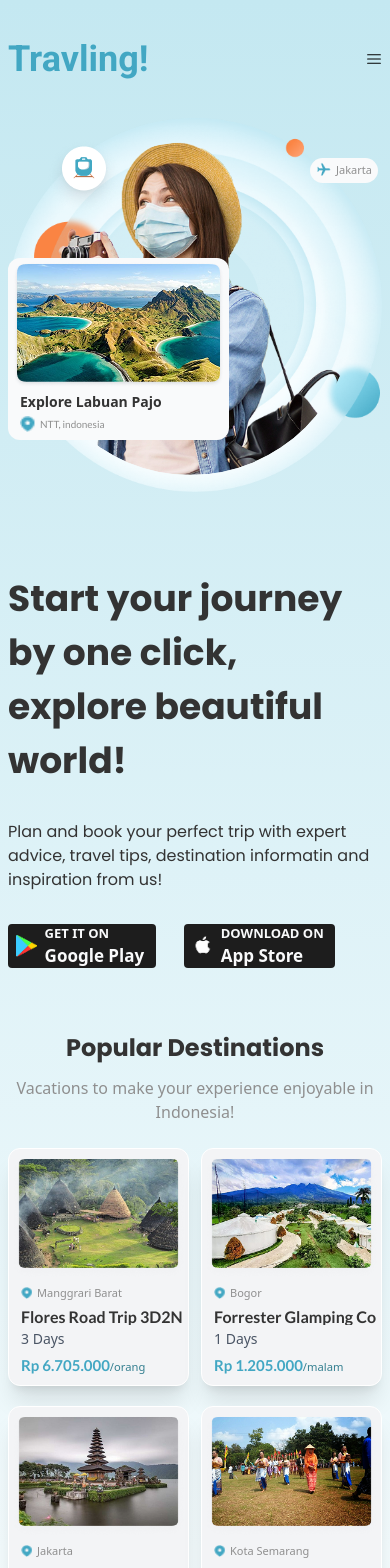
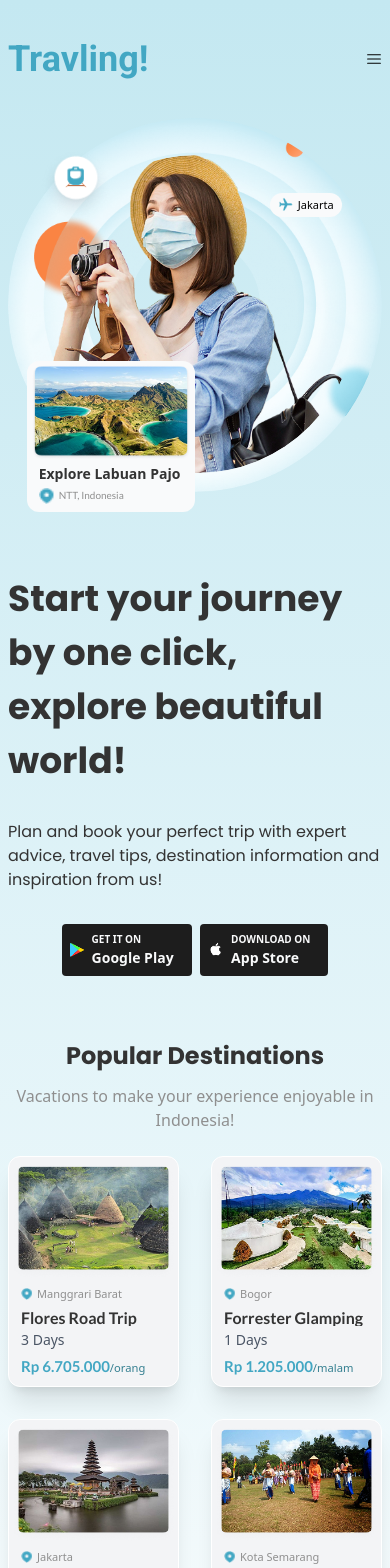
Before and after one commit to SanjilaGangaju/Landing-Page, a React (Vite) app: page / in a window 390 px wide. Shown: the top 1568 px of the page. Built offline with nearby package versions, Linux system fonts and the light colour scheme.

Commit message:
complete responsiveness

```diff
--- a/src/components/Destinations/Destinations.jsx
+++ b/src/components/Destinations/Destinations.jsx
@@ -4,14 +4,14 @@ import destinations from "./destination_detail"
 const Destinations = () => {
   return (
     <section>
-    <div className='wrapper lg:py-[5rem] py-[2rem] lg:px-12 px-2 flex flex-col gap-6'>
+    <div className='wrapper lg:py-[5rem] py-[2rem] lg:px-12 px-2 flex flex-col items-center justify-center gap-6'>
         <div className='flex flex-col items-center gap-3'>
              <h2 className='title font-bold font-[poppins] text-2xl lg:text-6xl text-center'>Popular Destinations</h2>
            <p className='small-text text-md lg:text-2xl text-center'>Vacations to make your experience enjoyable in Indonesia!</p>
         </div>
 
 
-      <div className='grid grid-cols-2 md:grid-cols-4 lg:grid-cols-4 items-center justify-center gap-3 gap-y-5'>
+      <div className='grid grid-cols-2  md:grid-cols-3 lg:grid-cols-4 items-center justify-center gap-8 gap-y-8'>
               {destinations.map(item=>(<Cards key={item.title} img={item.img} w="large" location={item.location} per={item.per} duration={item.duration} price={item.price}
               title={item.title}></Cards>))}
 
--- a/src/components/Header/Header.jsx
+++ b/src/components/Header/Header.jsx
@@ -13,7 +13,7 @@ const Header = () => {
             <div className='font-[roboto] text-[36px] 3xl:text-5xl 4xl:text-5xl font-bold text-[#42A7C3]'>
                 Travling!
             </div>
-            <div className='hidden md:flex flex-1 justify-center'>
+            <div className='hidden md:flex lg:flex flex-1 justify-center'>
               <Navbar></Navbar>
             </div>
 
@@ -25,7 +25,7 @@ const Header = () => {
             </div>
 
 
-            <button onClick={()=>sethamOn(!ishamOn)} className='md:hidden lg:hidden'>
+            <button onClick={()=>sethamOn(!ishamOn)} className='md:hidden lg:hidden flex'>
 
              <RxHamburgerMenu ></RxHamburgerMenu>
 
--- a/src/components/Hero/Hero.jsx
+++ b/src/components/Hero/Hero.jsx
@@ -1,72 +1,112 @@
-import React from 'react'
-import Cards from '../Card/Cards'
+import React from "react";
+import Cards from "../Card/Cards";
+
 const Hero = () => {
   return (
     <main>
-        <div className='wrapper grid grid-cols-1 md:grid-cols-2 lg:grid-cols-2   justify-between gap-20 py-[2rem] lg:py-[5rem] px-2 lg:px-12 items-center '>
-             <div className='flex flex-col gap-[32px] w-full sm:order-2 md:order-1 lg:order-1 order-2'>
-            <h1 className='font-[poppins] text-[#333333] font-bold text-[36px]   md:text-[56px] lg:text-[5rem] 3xl:text-4xl 4xl:text-4xl'>Start your journey by one click, explore beautiful world!</h1>
-            <p className='font-[poppins] text-[#333333]  text-[16px] 3xl:text-2xl 4xl:text-2xl'>Plan and book your perfect trip with expert advice, travel tips, destination informatin and inspiration from us!</p>
-            <div className='flex gap-7 lg:gap-10'>
-            <div className='bg-[#1d1d1d] lg:w-1/3  max-h-11 3xl:max-h-20 cursor-pointer flex items-center justify-center gap-2 py-2 px-2 hover:bg-[black] rounded'>
-              <div className='w-1/5'>
-                 <img className="w-full" src="/images/playstoreicon.png"></img>
+      <div className="wrapper grid grid-cols-1 md:grid-cols-2 lg:grid-cols-2 justify-between gap-20 py-[2rem] lg:py-[5rem] px-2 lg:px-12 items-center">
+
+        {/* LEFT SIDE (text + buttons) */}
+        <div className="flex flex-col gap-[32px] w-full sm:order-2 md:order-1 lg:order-1 order-2">
+          <h1 className="font-[poppins] text-[#333333] font-bold text-[36px] md:text-[56px] lg:text-[5rem]">
+            Start your journey by one click, explore beautiful world!
+          </h1>
+          <p className="font-[poppins] text-[#333333] text-[16px] md:text-lg lg:text-xl">
+            Plan and book your perfect trip with expert advice, travel tips,
+            destination information and inspiration from us!
+          </p>
+
+          {/* STORE BUTTONS */}
+          <div className="flex gap-2 lg:gap-5 items-center justify-center">
+            <div className="bg-[#1d1d1d]  cursor-pointer flex items-center justify-center gap-2 py-2 px-2 hover:bg-black rounded">
+              <div className="w-1/7">
+                <img className="w-full" src="/images/playstoreicon.png" />
               </div>
-
-              <div className='flex flex-col w-full '>
-                <span className='text-gray-50 text-[13px] 4xl:text-[25px] font-bold'>GET IT ON</span>
-              <span className='text-gray-50 text-[17px] 4xl:text-[35px] font-bold'>Google Play</span>
+              <div className="flex flex-col w-full">
+                <span className="text-gray-50 text-[10px] md:text-xs font-bold">
+                  GET IT ON
+                </span>
+                <span className="text-gray-50 text-[14px] md:text-lg font-bold">
+                  Google Play
+                </span>
               </div>
+            </div>
+             <div className="bg-[#1d1d1d]  cursor-pointer flex items-center justify-center gap-2 py-2 px-2 hover:bg-black rounded">
+              <div className="w-1/6">
+                <img className="w-full" src="/images/applelogo.png" />
               </div>
-
-            <div className='bg-[#1d1d1d] lg:w-1/3  cursor-pointer flex items-center max-h-11 lg:max-h-20 justify-center hover:bg-[black]  py-2 px-2 gap-2 rounded'>
-              <div className='w-1/5'>
-                 <img className="w-full" src="/images/applelogo.png"></img>
+              <div className="flex flex-col w-full">
+                <span className="text-gray-50 text-[10px] md:text-xs font-bold">
+                  DOWNLOAD ON
+                </span>
+                <span className="text-gray-50 text-[14px] md:text-lg font-bold">
+                  App Store
+                </span>
               </div>
-
-              <div className='flex flex-col w-full'>
-                <span className='text-gray-50 text-[13px] 4xl:text-[25px] font-bold'>DOWNLOAD ON </span>
-              <span className='text-gray-50 text-[17px] 4xl:text-[35px]  font-bold'>App Store</span>
-              </div>
-              </div>
-
             </div>
-        </div>
-        <div className='order-1 md:order-2 lg:order-2 sm:order-1 '>
-
-            <div className='relative w-full lg:flex lg:items-center lg:justify-center '>
-                <img   src="/images/bg.png"></img>
-                <div className='absolute w-[87%] h-[89%] overflow-hidden left-55 lg:left-119 lg:top-1/2 top-46 z-[1]  transform -translate-x-50 -translate-y-40  rounded-full ' >
-                  <img className="rounded-full  w-fit md:h-full lg:h-full h-[100%] object-cover " src="/images/heroimage.png"></img>
-
-                </div>
-                <div className='absolute md:top-59 lg:top-50    top-35 md:-left-7  lg:left-30 left-0  z-[2]'>
-                  <Cards className='absolute z-[20]' w="large" title="Explore Labuan Pajo" img="/images/Rectangle 9.png" location="NTT, indonesia" ></Cards>
-
-                </div>
-                <div className='absolute hidden md:flex md:top-1/3 lg:top-1/3  right-0 top-25 lg:left-150 md:left-70 z-[2]'>
-                          <Cards title="LePirate Hotel" w="large" img="/images/Rectangle 9.png" location="Flores, indonesia"></Cards>
-
-                </div>
-                <div className='absolute top-5 lg:left-1/3 left-1/10 '>
-                  <img src="/images/Frame 11.png" ></img>
-                </div>
-                <div className='absolute right-1 top-10 md:top-20 lg:top-19  md:left-70 lg:left-140'>
-                  <div className='flex gap-1 flex-row text-center bg-gray-50   items-center w-17 md:w-20 py-1 justify-center rounded-full'>
-                    <img  className="w-4 h-4" src="/images/ic_baseline-flight.png"></img>
-                     <p className='small-text text-center text-[11px] md:text-[13px] lg:text-[13px]'>Jakarta</p>
-                  </div>
-                </div>
 
 
+          </div>
+        </div>
+
+        {/* RIGHT SIDE (image + overlays) */}
+        <div className="order-1 md:order-2 lg:order-2 sm:order-1">
+          <div className="relative w-full max-w-[500px] mx-auto">
+            {/* Background image */}
+            <img
+              className="w-full h-auto object-cover rounded-full"
+              src="/images/bg.png"
+              alt="Background"
+            />
+
+            {/* Hero Image */}
+            <div className="absolute bottom-[5%] right-[7%] w-[85%] h-[85%] rounded-full overflow-hidden">
+              <img
+                className="w-full h-full object-cover rounded-full"
+                src="/images/heroimage.png"
+                alt="Hero"
+              />
             </div>
 
+            {/* Frame overlay */}
+            <div className="absolute top-[8%] left-[8%] w-[20%]">
+              <img src="/images/Frame 11.png" alt="Frame" />
+            </div>
+
+            {/* Card 1 */}
+            <div className="absolute top-[65%] left-[5%] w-[45%]">
+              <Cards
+                w="large"
+                title="Explore Labuan Pajo"
+                img="/images/Rectangle 9.png"
+                location="NTT, Indonesia"
+              />
+            </div>
+
+            {/* Card 2 */}
+            <div className="absolute hidden md:block top-[30%] right-[0%] w-[35%]">
+              <Cards
+                w="medium"
+                title="LePirate Hotel"
+                img="/images/Rectangle 9.png"
+                location="Flores, Indonesia"
+              />
+            </div>
+
+            {/* Flight badge */}
+            <div className="absolute top-[20%] left-[70%] md:left-[70%] bg-gray-50 flex items-center justify-center gap-1 py-1 px-2 rounded-full w-auto">
+              <img
+                className="w-4 h-4"
+                src="/images/ic_baseline-flight.png"
+                alt="flight"
+              />
+              <p className="text-[11px] md:text-[13px]">Jakarta</p>
+            </div>
+          </div>
         </div>
-        </div>
+      </div>
+    </main>
+  );
+};
 
-
-    </main>
-  )
-}
-
-export default Hero
+export default Hero;
```
Also changed, not shown: src/components/Footer/Footer.jsx (+6 -6 lines).
